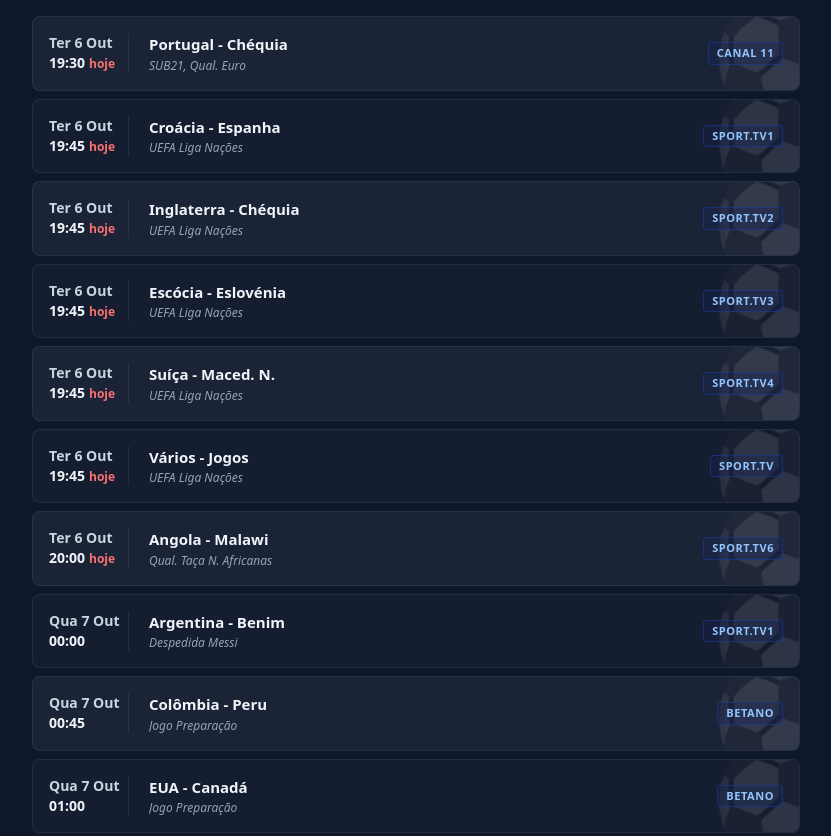
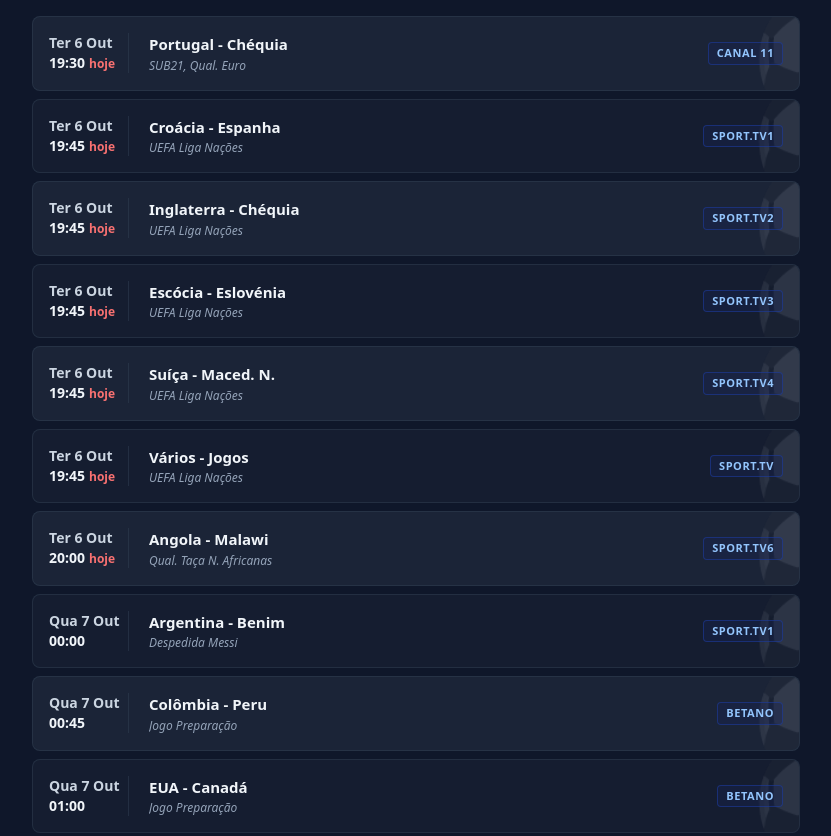
Before and after one commit to mzsbot/verbola, a plain HTML site: page index.html in a window 1280 px wide. Shown: the top 836 px of the page, without its empty margins (224-1055 px from the left). Drawn offline with nearby package versions, Linux system fonts and the light colour scheme.

Commit message:
Update watermark positioning for F1 and soccer
Refactor watermark logic for sports display in HTML.

```diff
--- a/index.html
+++ b/index.html
@@ -78,10 +78,9 @@
                     const todayTag = game.is_today ? `<span class="text-red-400 font-bold ml-1 text-xs">hoje</span>` : '';
 
                     // Lógica visual da marca de água adaptada por desporto
-                    // Lógica visual da marca de água adaptada por desporto
                     const watermark = game.sport === 'f1'
-                        ? '<div class="absolute top-1/2 -translate-y-1/2 right-0 translate-x-[25%] -rotate-90 text-[130px] sm:text-[150px] leading-none opacity-5 grayscale select-none pointer-events-none z-0">🏎️</div>'
-                        : '<div class="absolute top-1/2 -translate-y-1/2 right-0 translate-x-[45%] text-[110px] sm:text-[130px] leading-none opacity-10 grayscale select-none pointer-events-none z-0">⚽</div>';
+                        ? '<div class="absolute top-1/2 -translate-y-1/2 right-0 translate-x-[50%] -rotate-90 text-[130px] sm:text-[150px] leading-none opacity-5 grayscale select-none pointer-events-none z-0">🏎️</div>'
+                        : '<div class="absolute top-1/2 -translate-y-1/2 right-0 translate-x-[70%] text-[110px] sm:text-[130px] leading-none opacity-10 grayscale select-none pointer-events-none z-0">⚽</div>';
 
                     return `
                     <div class="relative overflow-hidden rounded-lg p-3 sm:p-4 transition-all duration-300 hover:bg-slate-700/50 ${liveStyles}">
```
